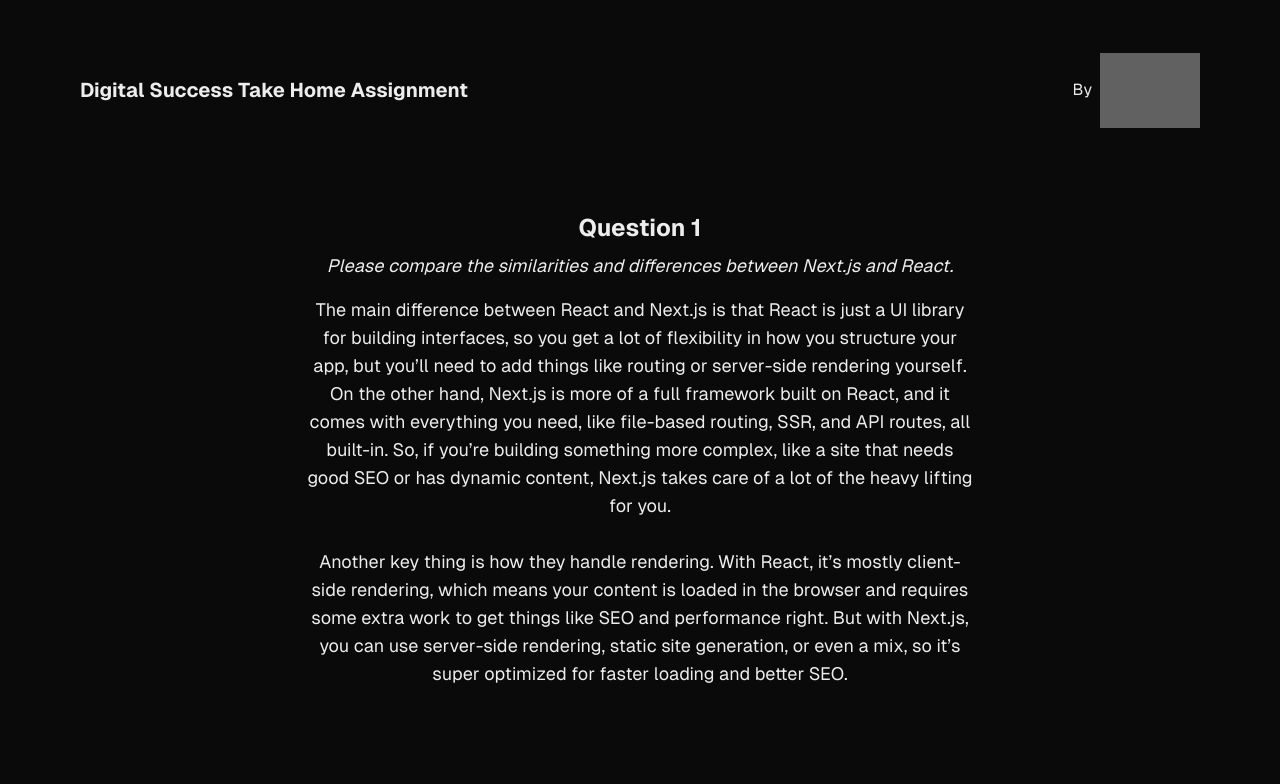
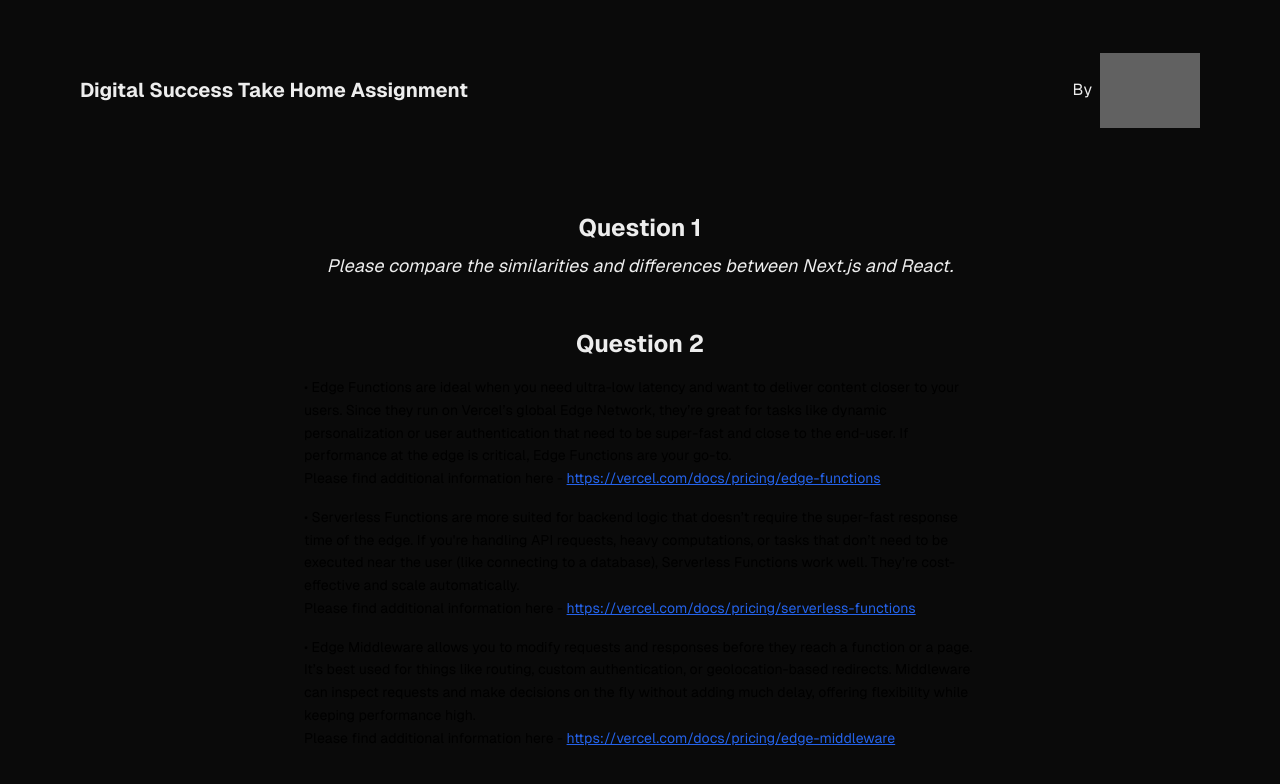
Before and after one commit to SirGejsi/nextjs-boilerplate, a Next.js app: page /questions/question1 in a window 1280 px wide. Shown: the top 784 px of the page. Built offline with nearby package versions, Linux system fonts and the light colour scheme; grey boxes are pictures that could not be loaded.

Commit message:
Update page.tsx

```diff
--- a/app/questions/question1/page.tsx
+++ b/app/questions/question1/page.tsx
@@ -25,10 +25,23 @@ export default function About() {
           Please compare the similarities and differences between Next.js and React.
         </p>
 
-        <p className="text-lg mt-4 max-w-2xl text-center">
-          The main difference between React and Next.js is that React is just a UI library for building interfaces, so you get a lot of flexibility in how you structure your app, but you’ll need to add things like routing or server-side rendering yourself. On the other hand, Next.js is more of a full framework built on React, and it comes with everything you need, like file-based routing, SSR, and API routes, all built-in. So, if you’re building something more complex, like a site that needs good SEO or has dynamic content, Next.js takes care of a lot of the heavy lifting for you.
-          <br /><br />
-          Another key thing is how they handle rendering. With React, it’s mostly client-side rendering, which means your content is loaded in the browser and requires some extra work to get things like SEO and performance right. But with Next.js, you can use server-side rendering, static site generation, or even a mix, so it’s super optimized for faster loading and better SEO.
+        <h2 className="text-2xl font-bold mt-12">Question 2</h2>
+        <p className="text-sm text-black leading-relaxed mt-4 max-w-2xl text-left">
+          • Edge Functions are ideal when you need ultra-low latency and want to deliver content closer to your users. Since they run on Vercel’s global Edge Network, they’re great for tasks like dynamic personalization or user authentication that need to be super-fast and close to the end-user. If performance at the edge is critical, Edge Functions are your go-to.
+          <br />
+          Please find additional information here - <a href="https://vercel.com/docs/pricing/edge-functions" className="text-blue-600 underline">https://vercel.com/docs/pricing/edge-functions</a>
+        </p>
+
+        <p className="text-sm text-black leading-relaxed mt-4 max-w-2xl text-left">
+          • Serverless Functions are more suited for backend logic that doesn’t require the super-fast response time of the edge. If you're handling API requests, heavy computations, or tasks that don’t need to be executed near the user (like connecting to a database), Serverless Functions work well. They’re cost-effective and scale automatically.
+          <br />
+          Please find additional information here - <a href="https://vercel.com/docs/pricing/serverless-functions" className="text-blue-600 underline">https://vercel.com/docs/pricing/serverless-functions</a>
+        </p>
+
+        <p className="text-sm text-black leading-relaxed mt-4 max-w-2xl text-left">
+          • Edge Middleware allows you to modify requests and responses before they reach a function or a page. It’s best used for things like routing, custom authentication, or geolocation-based redirects. Middleware can inspect requests and make decisions on the fly without adding much delay, offering flexibility while keeping performance high.
+          <br />
+          Please find additional information here - <a href="https://vercel.com/docs/pricing/edge-middleware" className="text-blue-600 underline">https://vercel.com/docs/pricing/edge-middleware</a>
         </p>
       </main>
     </div>
```
